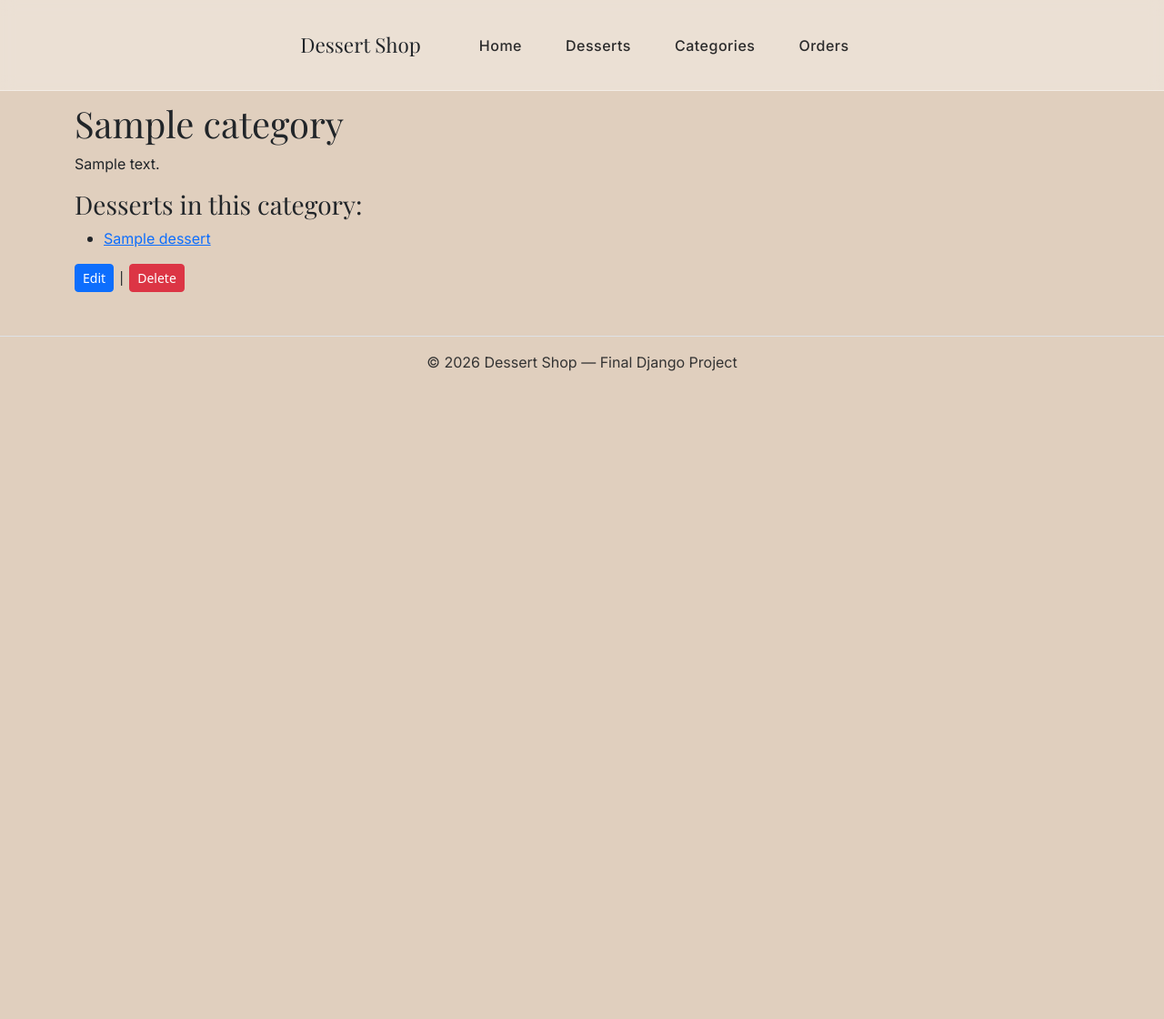
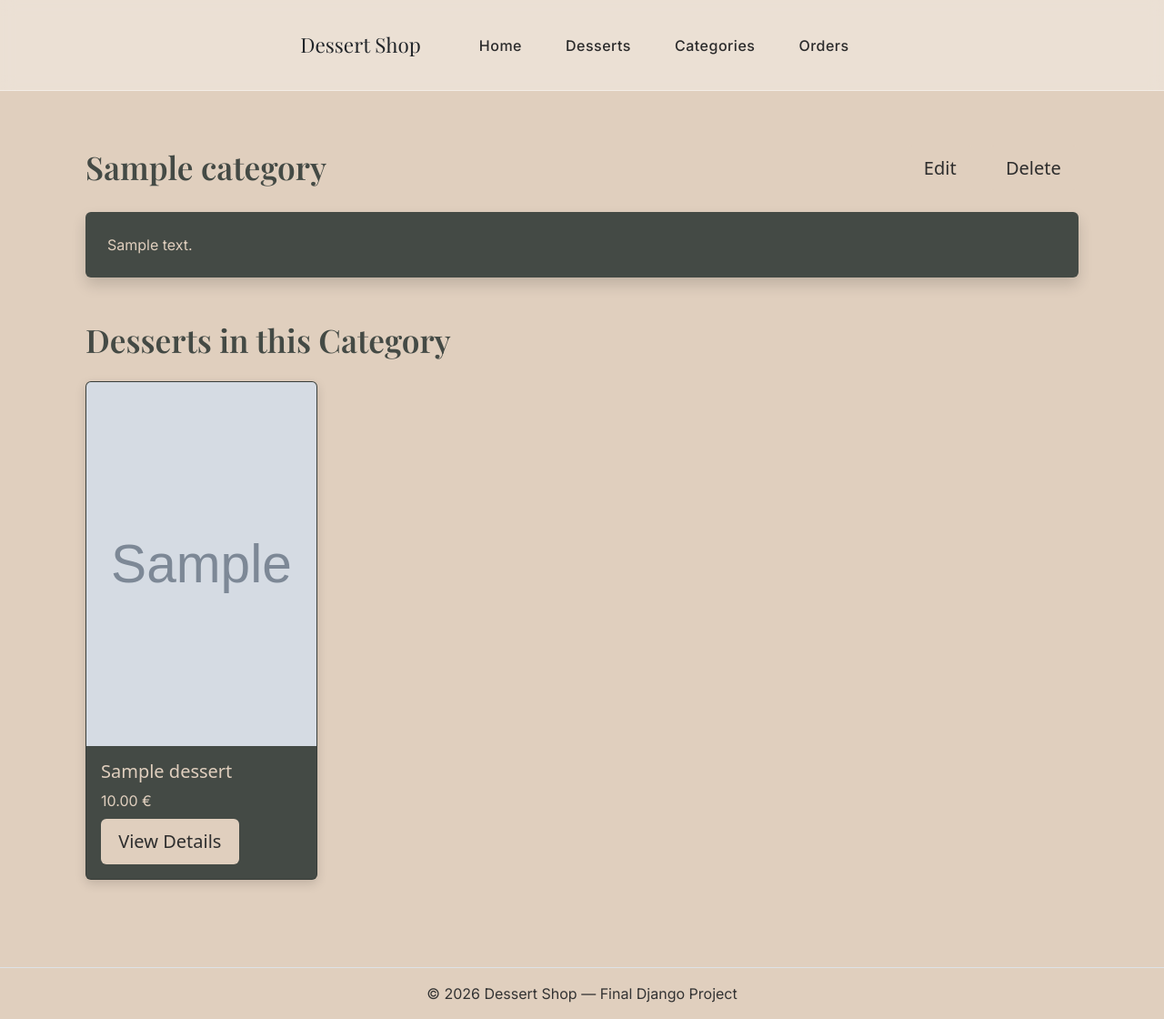
Before and after one commit to AlexPanchev/Django-Basics-Final-Project, a Django app: page /desserts/categories/1/ in a window 1280 px wide. Shown: the whole page at 91% size. Before the commit the page ends 408 px from the top, so only its background shows below. Run offline with Django 4.2, Linux system fonts and the light colour scheme; tables that the repository leaves empty hold one stand-in row (values such as "Sample post"); grey boxes marked "Sample" are stand-in pictures.

Commit message:
chore: updated all pages related to the categories - list, details,forms and delete

```diff
--- a/static/css/styles.css
+++ b/static/css/styles.css
@@ -4,6 +4,7 @@
     background: url('https://wallpapers.com/images/hd/assorted-cakes-and-cookies-dessert-s3nugcazto0oqwru.jpg')
                 center/cover no-repeat;
     position: relative;
+
 }
 .hero-banner::before {
     content: "";
@@ -81,8 +82,12 @@ footer {
     font-weight: 600;
     text-align: left;
     margin-bottom: 2rem;
-    color: #e0cfbe;
+    color: #444a45;
 }
+.quick-access-section .quick-access-title {
+    color: #e0cfbe !important;   /* beige text on dark background */
+}
+
 h1, h2, h3 {
     font-family: 'Playfair Display', serif;
 }
@@ -182,14 +187,14 @@ main.container {
     color: #e0cfbe !important;
 }
 
-.dessert-details-box {
-    background-color: #444a45;
-    color: #e0cfbe;
-    border-radius: 12px;
-    height: 100%;
+/*.dessert-details-box {*/
+/*    background-color: #444a45;*/
+/*    color: #e0cfbe;*/
+/*    border-radius: 12px;*/
+/*    height: 100%;*/
 
 
-}
+/*}*/
 
 .dessert-details-box h2,
 .dessert-details-box h4,
@@ -285,3 +290,96 @@ main.container {
 .delete-box strong {
     color: #e0cfbe !important;
 }
+
+
+.dessert-detail-wrapper {
+    display: flex;
+    gap: 2rem;
+}
+
+
+.dessert-detail-left,
+.dessert-detail-right {
+    flex: 1;
+}
+
+.dessert-details-box {
+    background-color: #444a45;
+    color: #e0cfbe;
+    border-radius: 12px;
+    padding: 2rem;
+    height: 100%;
+
+    flex-direction: column;
+    justify-content: space-between;
+}
+
+.dessert-detail-img {
+    width: 100%;
+    height: 100%;
+    object-fit: cover;
+    border-radius: 12px;
+}
+
+.dessert-detail-left {
+    display: flex;
+}
+
+.dessert-detail-img {
+    flex: 1;
+}
+
+.category-card {
+    background-color: #444a45;
+    color: #e0cfbe;
+    border-radius: 12px;
+    transition: transform 0.25s ease, box-shadow 0.25s ease;
+}
+
+.category-card:hover {
+    transform: translateY(-6px);
+    box-shadow: 0 12px 24px rgba(0,0,0,0.18);
+}
+
+.category-title {
+    font-family: 'Playfair Display', serif;
+    font-size: 1.4rem;
+    margin: 0;
+}
+
+.category-card-link {
+    text-decoration: none;
+    color: inherit;
+}
+
+.category-description-box {
+    background-color: #444a45;
+    color: #e0cfbe;
+    border-radius: 12px;
+}
+
+.category-form-box {
+    background-color: #444a45;
+    color: #e0cfbe;
+    border-radius: 12px;
+}
+
+.category-form-box label {
+    color: #e0cfbe !important;
+    font-weight: 500;
+}
+
+.category-form-box input,
+.category-form-box textarea {
+    background-color: #e0cfbe;
+    border: none;
+    border-radius: 6px;
+    padding: 0.6rem;
+    width: 100%;
+}
+
+.category-form-box input:focus,
+.category-form-box textarea:focus {
+    outline: 2px solid #d4c2b0;
+    background-color: #f3e8dc;
+}
--- a/templates/categories/category_detail.html
+++ b/templates/categories/category_detail.html
@@ -1,25 +1,56 @@
 {% extends "base.html" %}
-
+{% load static %}
+{% load dessert_filters %}
 {% block title %}{{ category.name }}{% endblock %}
 
 {% block content %}
-<h1>{{ category.name }}</h1>
+<div class="container py-5">
 
-<p>{{ category.description }}</p>
+    <div class="d-flex justify-content-between align-items-center mb-4">
+        <h1 class="quick-access-title m-0">{{ category.name }}</h1>
 
-<h3>Desserts in this category:</h3>
-<ul>
-    {% for dessert in category.desserts.all %}
-        <li>
-            <a href="{% url 'dessert_detail' dessert.pk %}">
-                {{ dessert.name }}
-            </a>
-        </li>
-    {% empty %}
-        <li>No desserts in this category.</li>
-    {% endfor %}
-</ul>
+        <div class="d-flex gap-3">
+            <a href="{% url 'category_update' category.pk %}" class="btn btn-green btn-lg">Edit</a>
+            <a href="{% url 'category_delete' category.pk %}" class="btn btn-green btn-lg">Delete</a>
+        </div>
+    </div>
 
-<a href="{% url 'category_update' category.pk %}" class="btn btn-primary btn-sm">Edit</a> |
-<a href="{% url 'category_delete' category.pk %}" class="btn btn-danger btn-sm">Delete</a>
+    <div class="category-description-box p-4 rounded shadow mb-5">
+        {% if category.description %}
+            <p class="mb-0">{{ category.description }}</p>
+        {% else %}
+            <p class="mb-0 text-muted">No description provided for this category.</p>
+        {% endif %}
+    </div>
+
+    <h2 class="quick-access-title mb-4">Desserts in this Category</h2>
+
+    <div class="row g-4">
+        {% for dessert in category.desserts.all %}
+        <div class="col-md-4 col-lg-3">
+            <div class="card dessert-card h-100">
+
+                {% if dessert.image %}
+                    <img src="{{ dessert.image.url }}" class="dessert-card-img" alt="{{ dessert.name }}">
+                {% else %}
+                    <img src="{% static 'img/no-image.jpg' %}" class="dessert-card-img" alt="No image">
+                {% endif %}
+
+                <div class="card-body">
+                    <h5 class="card-title">{{ dessert.name }}</h5>
+                    <p class="card-text text-muted mb-2">{{ dessert.price|euro }}</p>
+
+                    <a href="{% url 'dessert_detail' dessert.pk %}" class="btn btn-green btn-lg">
+                        View Details
+                    </a>
+                </div>
+
+            </div>
+        </div>
+        {% empty %}
+        <p class="text-muted">No desserts in this category yet.</p>
+        {% endfor %}
+    </div>
+
+</div>
 {% endblock %}
--- a/templates/desserts/dessert_list.html
+++ b/templates/desserts/dessert_list.html
@@ -8,7 +8,7 @@
     <!-- Page Title + Add Button -->
     <div class="d-flex justify-content-between align-items-center mb-4">
         <h1 class="quick-access-title m-0">Our Desserts</h1>
-        <a href="{% url 'dessert_create' %}" class="btn btn-dark">Add Dessert</a>
+         <a href="{% url 'dessert_create' %}" class="btn btn-green btn-lg">Add Dessert</a>
     </div>
 
 
```
Also changed, not shown: templates/categories/category_delete.html (+15 -7 lines), templates/categories/category_form.html (+13 -6 lines), templates/categories/category_list.html (+21 -12 lines), templates/desserts/dessert_detail.html (+5 -5 lines), templates/desserts/dessert_form.html (+7 -7 lines), templates/home.html (+6 -3 lines), media/desserts/8Mhboqg7-1280.jpg (added), media/no-image.jpg (added).
